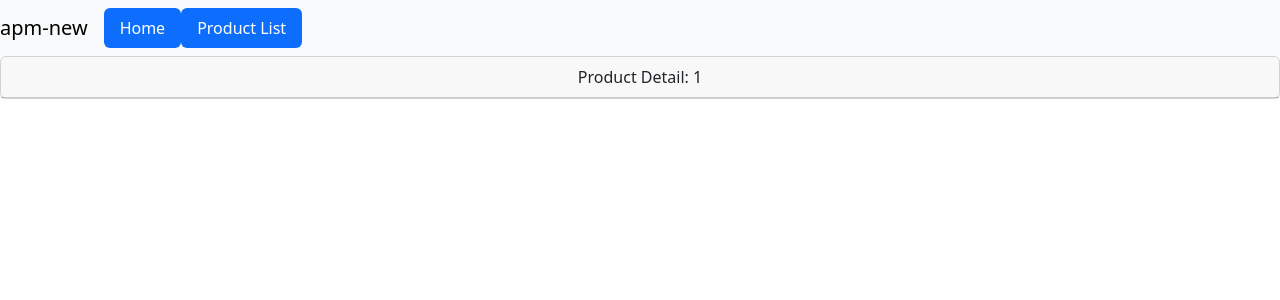
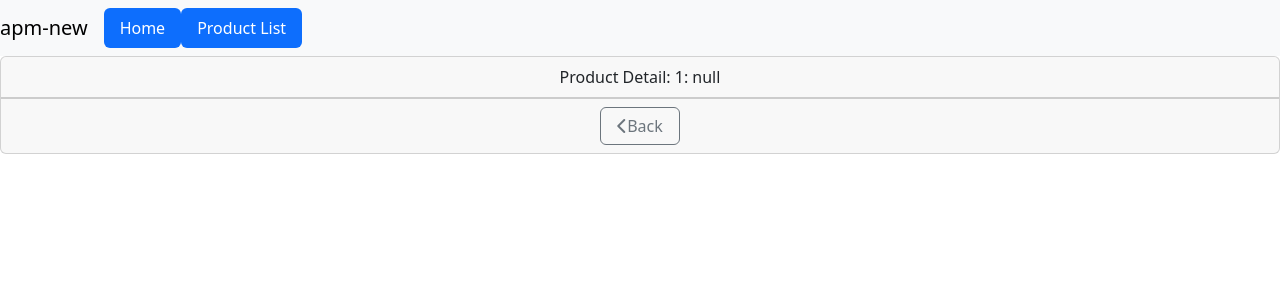
Before and after one commit to dflorian251/product-list, an Angular app: page /products/1 in a window 1280 px wide. Shown: the top 300 px of the page. Built offline with nearby package versions, Linux system fonts and the light colour scheme.

Commit message:
Onback navigation.

```diff
--- a/src/app/products/product-detail/product-detail.component.html
+++ b/src/app/products/product-detail/product-detail.component.html
@@ -1,5 +1,13 @@
 <div class="card">
     <div class="card-header">
-        {{pageTitle}}
+        {{pageTitle+ ": " + product?.productName}}
+    </div>
+    <div class="card-footer">
+        <button class="btn btn-outline-secondary"
+            style="width: 80px;"
+            (click)="onBack()"
+        >
+            <i class="fa fa-chevron-left"></i>Back
+        </button>
     </div>
 </div>
--- a/src/app/products/product-detail/product-detail.component.ts
+++ b/src/app/products/product-detail/product-detail.component.ts
@@ -1,21 +1,32 @@
 import { Component, OnInit } from '@angular/core';
-import { ActivatedRoute, ActivationEnd } from '@angular/router';
+import { ActivatedRoute, ActivationEnd, Router, RouterModule } from '@angular/router';
+import { IProduct } from '../product-list/product';
+import { NgIf } from '@angular/common';
 
 @Component({
   selector: 'app-product-detail',
   standalone: true,
-  imports: [],
+  imports: [
+    NgIf,
+    RouterModule,
+  ],
   templateUrl: './product-detail.component.html',
   styleUrl: './product-detail.component.css'
 })
 export class ProductDetailComponent implements OnInit {
     pageTitle: string = "Product Detail";
 
-    constructor (private route: ActivatedRoute) { }
+    product: IProduct | undefined;
+
+    constructor (private route: ActivatedRoute, private router: Router) { }
 
     ngOnInit(): void {
         const id = Number(this.route.snapshot.paramMap.get('id'));
 
         this.pageTitle += `: ${id}`;
     }
+
+    onBack() : void {
+        this.router.navigate(['/products']);
+    }
 }
```
